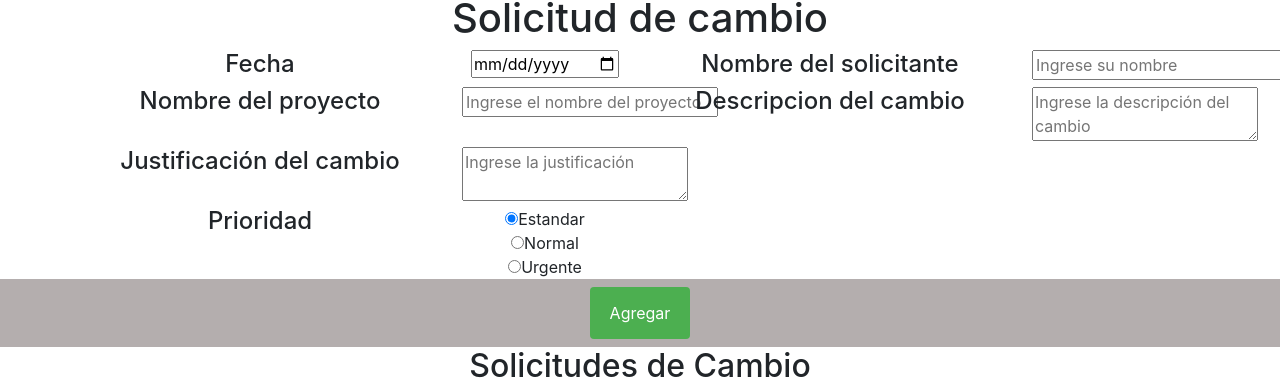
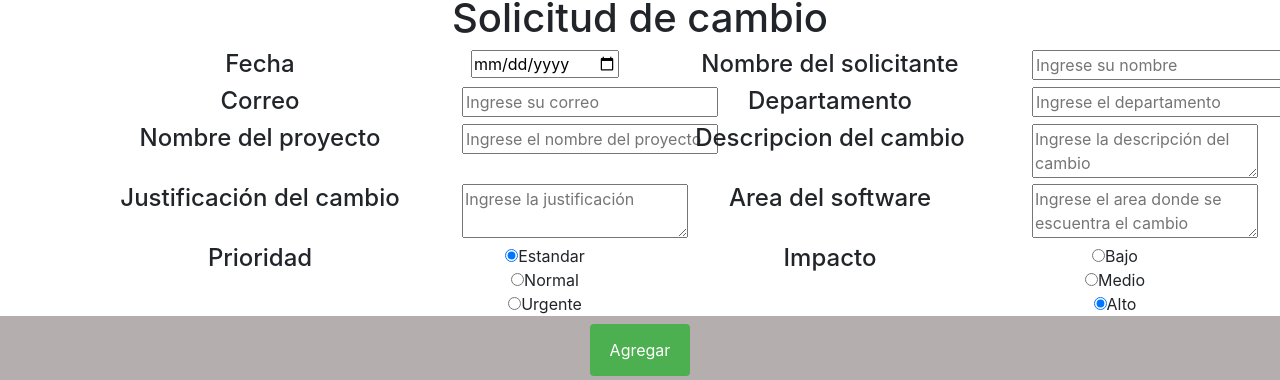
Before and after one commit to Jostero32/FormularioSolicitudCambio, a React (Create React App) app: page /inicio in a window 1280 px wide. Shown: the part 1030-1410 px from the top of the page. Built offline with nearby package versions, Linux system fonts and the light colour scheme.

Commit message:
se corrigio faltas

```diff
--- a/public/index.html
+++ b/public/index.html
@@ -26,10 +26,9 @@
       work correctly both with client-side routing and a non-root public URL.
       Learn how to configure a non-root public URL by running `npm run build`.
     -->
-    <title>React App</title>
+    <title>Formulario Cambio</title>
   </head>
   <body>
-    <noscript>You need to enable JavaScript to run this app.</noscript>
     <div id="root"></div>
     <!--
       This HTML file is a template.
--- a/src/paginas/doPDF.jsx
+++ b/src/paginas/doPDF.jsx
@@ -31,10 +31,14 @@ const DescargarPDFButton = ({ solicitud }) => {
       { label: 'Prioridad', value: solicitud.prioridad },
       { label: 'Nombre del Proyecto', value: solicitud.nombreProyecto },
       { label: 'Nombre del Solicitante', value: solicitud.nombre },
+      { label: 'Correo Electronico', value: solicitud.correo },
+      { label: 'Departamento', value: solicitud.departamento },
       { label: 'Fecha', value: solicitud.fecha },
       { label: 'Descripción', value: solicitud.descripcion },
       { label: 'Justificación', value: solicitud.justificacion },
       { label: 'Estado', value: solicitud.estado },
+      { label: 'Area del Software', value: solicitud.areaSoftware },
+      { label: 'Impacto', value: solicitud.impacto },
     ];
 
     fields.forEach((field, index) => {
--- a/src/paginas/inicio.jsx
+++ b/src/paginas/inicio.jsx
@@ -1,5 +1,5 @@
 import React, { useState, useEffect } from 'react';
-import {Navbar,NavbarAgregar} from './Navbar.jsx';
+import { Navbar, NavbarAgregar } from './Navbar.jsx';
 import './inicio.css';
 import DescargarPDFButton from './doPDF.jsx';
 
@@ -10,9 +10,16 @@ function Inicio() {
     const [nombreProyecto, setNombreProyecto] = useState("");
     const [justificacion, setJustificacion] = useState("");
     const [prioridad, setPrioridad] = useState("");
+    const [impacto, setImpacto] = useState("");
+    const [correo, setCorreo] = useState("");
+    const [departamento, setDepartamento] = useState("");
+    const [areaSoftware, setAreaSoftware] = useState("");
     const [boolPrioridarUrgente, setPrioridadUrgente] = useState(false);
     const [boolPrioridarNormal, setPrioridadNormal] = useState(false);
     const [boolPrioridarEstandar, setPrioridadEstandar] = useState(true);
+    const [bool1, set1] = useState(false);
+    const [bool2, set2] = useState(false);
+    const [bool3, set3] = useState(true);
     const [solicitudes, setSolicitudes] = useState([]);
     useEffect(() => {
         // Cargar datos del localStorage al inicio
@@ -38,9 +45,24 @@ function Inicio() {
         setPrioridadNormal(false);
         setPrioridadEstandar(false);
     }
-
+    const cambiarValorRadioButton1 = (id) => {
+        if (id === 1) {
+            set1(false);
+            set2(false);
+            set3(true);
+            return;
+        } else if (id === 2) {
+            set1(false);
+            set2(true);
+            set3(false);
+            return;
+        }
+        set1(true);
+        set2(false);
+        set3(false);
+    }
     const agregarSolicitud = () => {
-        const nuevaSolicitud = { nombre: texto, descripcion: texto1, fecha: texto2 , estado: "Pendiente",nombreProyecto:nombreProyecto,justificacion:justificacion, prioridad:prioridad };
+        const nuevaSolicitud = { nombre: texto, descripcion: texto1, fecha: texto2, estado: "Pendiente", nombreProyecto: nombreProyecto, justificacion: justificacion, prioridad: prioridad ,impacto: impacto,areaSoftware:areaSoftware, departamento:departamento,correo:correo};
         setSolicitudes([...solicitudes, nuevaSolicitud]);
         console.log(solicitudes);
         // Guardar datos en localStorage
@@ -75,12 +97,30 @@ function Inicio() {
                             <input type="text" placeholder='Ingrese su nombre' onChange={(event) => setTexto(event.target.value)} />
                         </div>
                     </div>
+
+
+                    <div className='row'>
+                        <div className='col-4'>
+                            <h4>Correo</h4>
+                        </div>
+                        <div className='col-2'>
+                            <input type="text"placeholder='Ingrese su correo' onChange={(event) => setCorreo(event.target.value)} />
+                        </div>
+                        <div className='col-4'>
+                            <h4>Departamento</h4>
+                        </div>
+                        <div className='col-2'>
+                            <input type="text" placeholder='Ingrese el departamento' onChange={(event) => setDepartamento(event.target.value)} />
+                        </div>
+                    </div>
+
+
                     <div className='row'>
                         <div className='col-4'>
                             <h4>Nombre del proyecto</h4>
                         </div>
                         <div className='col-2'>
-                            <input type="text" placeholder="Ingrese el nombre del proyecto" onChange={(event) => setNombreProyecto(event.target.value)}/>
+                            <input type="text" placeholder="Ingrese el nombre del proyecto" onChange={(event) => setNombreProyecto(event.target.value)} />
                         </div>
                         <div className='col-4'>
                             <h4>Descripcion del cambio</h4>
@@ -94,22 +134,35 @@ function Inicio() {
                             <h4>Justificación del cambio</h4>
                         </div>
                         <div className='col-2'>
-                            <textarea  id=""placeholder="Ingrese la justificación" onChange={(event) => setJustificacion(event.target.value)}></textarea>
+                            <textarea id="" placeholder="Ingrese la justificación" onChange={(event) => setJustificacion(event.target.value)}></textarea>
                         </div>
-
+                        <div className='col-4'>
+                            <h4>Area del software</h4>
+                        </div>
+                        <div className='col-2'>
+                            <textarea id="" placeholder="Ingrese el area donde se escuentra el cambio"onChange={(event) => setAreaSoftware(event.target.value)}></textarea>
+                        </div>
                     </div>
                     <div className='row'>
                         <div className='col-4'>
                             <h4>Prioridad</h4>
                         </div>
                         <div className='col-2'>
-                            <input type="radio" onClick={() => {cambiarValorRadioButton(1); setPrioridad("Estandar")}} checked={boolPrioridarEstandar} />Estandar <br />
-                            <input type="radio" onClick={() => {cambiarValorRadioButton(2);setPrioridad("Normal")}} checked={boolPrioridarNormal} />Normal <br />
-                            <input type="radio" onClick={() => {cambiarValorRadioButton(3);setPrioridad("Urgente")}} checked={boolPrioridarUrgente} />Urgente <br />
+                            <input type="radio" onClick={() => { cambiarValorRadioButton(1); setPrioridad("Estandar") }} checked={boolPrioridarEstandar} />Estandar <br />
+                            <input type="radio" onClick={() => { cambiarValorRadioButton(2); setPrioridad("Normal") }} checked={boolPrioridarNormal} />Normal <br />
+                            <input type="radio" onClick={() => { cambiarValorRadioButton(3); setPrioridad("Urgente") }} checked={boolPrioridarUrgente} />Urgente <br />
+                        </div>
+                        <div className='col-4'>
+                            <h4>Impacto</h4>
+                        </div>
+                        <div className='col-2'>
+                            <input type="radio" onClick={() => { cambiarValorRadioButton1(3);setImpacto("Bajo")  }} checked={bool1} />Bajo <br />
+                            <input type="radio" onClick={() => { cambiarValorRadioButton1(2) ;setImpacto("Medio") }} checked={bool2} />Medio <br />
+                            <input type="radio" onClick={() => { cambiarValorRadioButton1(1) ;setImpacto("Alto") }} checked={bool3} />Alto <br />
                         </div>
                     </div>
                 </div>
-                <NavbarAgregar/>
+                <NavbarAgregar />
             </form>
 
 
@@ -132,14 +185,14 @@ function Inicio() {
                         {solicitudes.map((val, key) => {
                             return (
                                 <tr key={key}>
-                                    <th>{key+1}</th>
+                                    <th>{key + 1}</th>
                                     <th scope="row">{val.nombreProyecto}</th>
                                     <th>{val.prioridad}</th>
                                     <th scope="row">{val.nombre}</th>
                                     <td>{val.fecha}</td>
                                     <td>{val.estado}
                                     </td>
-                                    <td> <DescargarPDFButton solicitud={{...val, id: key + 1}} />
+                                    <td> <DescargarPDFButton solicitud={{ ...val, id: key + 1 }} />
                                     </td>
                                 </tr>
                             );
```
Lines whose indentation alone changed are shown as unchanged.
